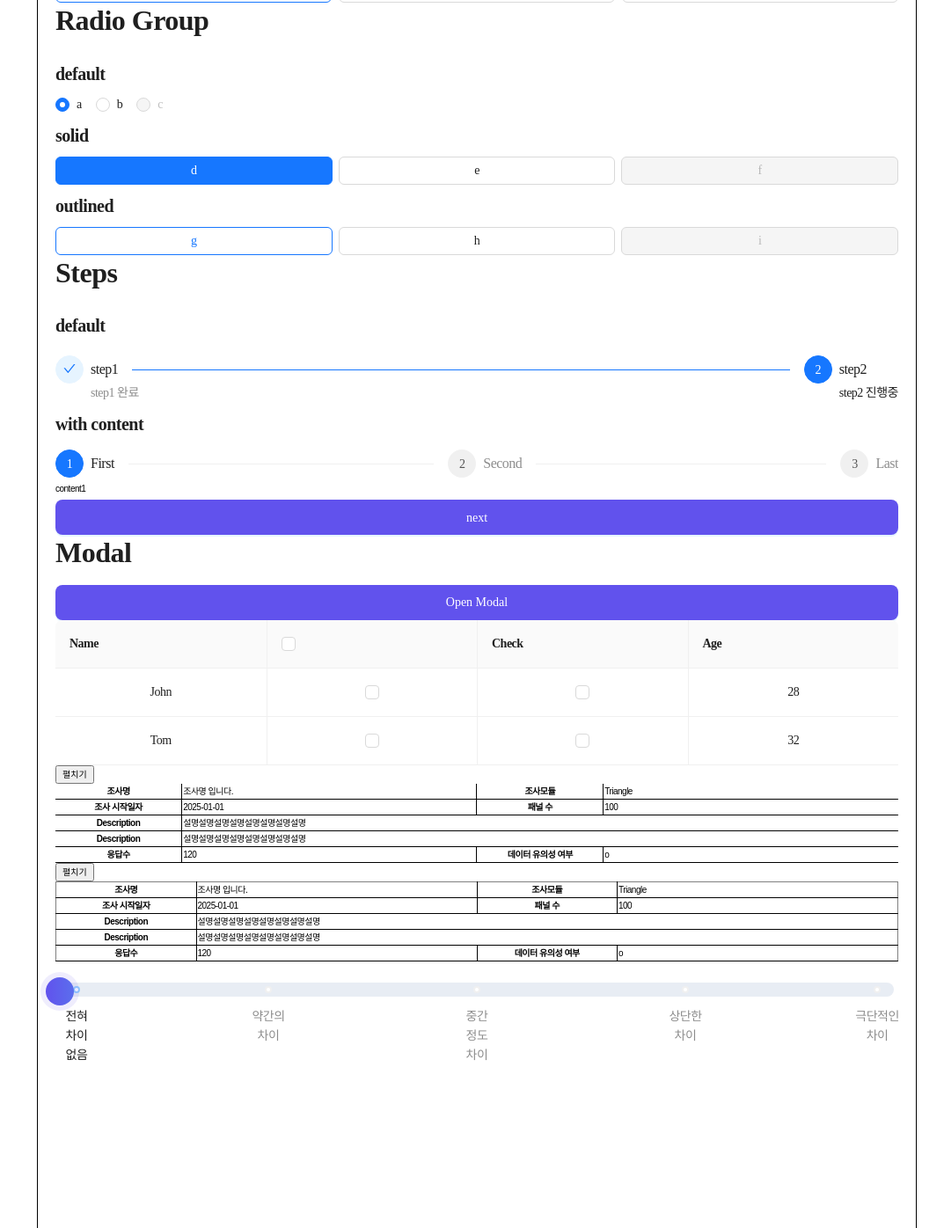
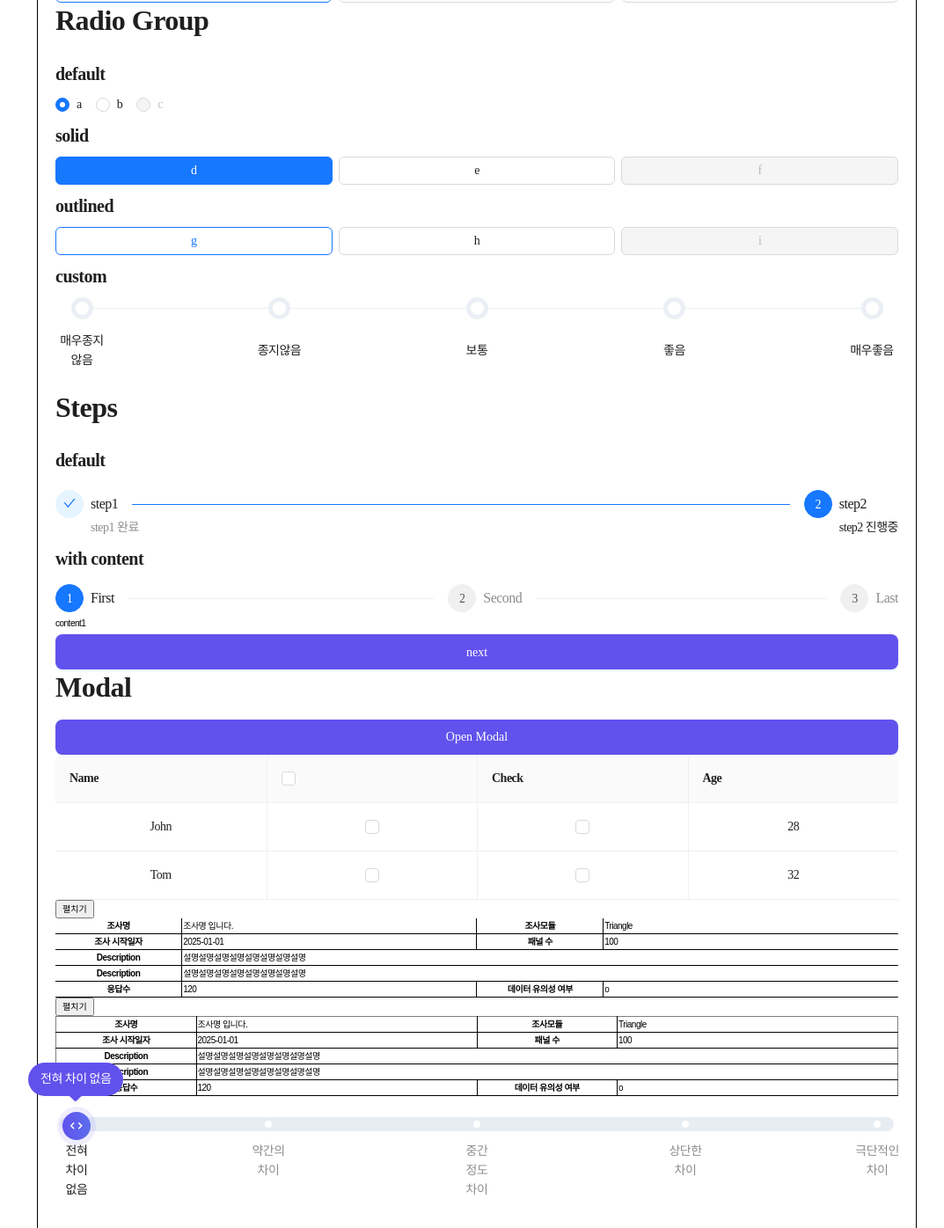
Before and after one commit to 9Gu-Mo/React_Antd, a React (Vite) app: page /common in a window 1280 px wide. Shown: the part 841-2237 px from the top of the page at 88% size, without its empty margins (98-1171 px from the left). Built offline with nearby package versions, Linux system fonts and the light colour scheme.

Commit message:
slider 컴포넌트 커스텀 & 5단계 선택 라디오 버튼 추가

```diff
--- a/src/components/common/AntdRadio.tsx
+++ b/src/components/common/AntdRadio.tsx
@@ -68,6 +68,20 @@ export default function AntdRadio() {
             ]}
           />
         </Flex>
+
+        <Flex vertical>
+          <Title level={4}>custom</Title>
+          <Radio.Group
+            className="rdo-custom"
+            options={[
+              { value: "rdo-1", label: "매우종지 않음" },
+              { value: "rdo-2", label: "종지않음" },
+              { value: "rdo-3", label: "보통" },
+              { value: "rdo-4", label: "좋음" },
+              { value: "rdo-5", label: "매우좋음" },
+            ]}
+          />
+        </Flex>
       </Flex>
     </>
   );
--- a/src/components/common/AntdSlider.tsx
+++ b/src/components/common/AntdSlider.tsx
@@ -1,19 +1,28 @@
-import { Slider, type SliderSingleProps } from "antd";
+import SliderFiveStep from "./SliderFiveStep";
 
 export default function AntdSlider() {
-  const marks: SliderSingleProps["marks"] = {
-    0: "전혀 차이 없음",
-    25: "약간의 차이",
-    50: "중간 정도 차이",
-    75: "상단한 차이",
-    100: "극단적인 차이",
-  };
+  // 15단계
+  // const marksFiftStep: SliderSingleProps["marks"] = {
+  //   0.0: "1",
+  //   7.14: "2",
+  //   14.29: "3",
+  //   21.43: "4",
+  //   28.57: "5",
+  //   35.71: "6",
+  //   42.86: "7",
+  //   50.0: "8",
+  //   57.14: "9",
+  //   64.29: "10",
+  //   71.43: "11",
+  //   78.57: "12",
+  //   85.71: "13",
+  //   92.86: "14",
+  //   100.0: "15",
+  // };
 
   return (
     <>
-      <div className="slider-wrap">
-        <Slider marks={marks} step={25} />
-      </div>
+      <SliderFiveStep />
     </>
   );
 }
--- /dev/null
+++ b/src/components/common/SliderFiveStep.tsx
@@ -0,0 +1,28 @@
+import { Slider, type SliderSingleProps } from "antd";
+
+export default function SliderFiveStep() {
+  // 5단계
+  const marksFiveStep: SliderSingleProps["marks"] = {
+    0: "전혀 차이 없음",
+    25: "약간의 차이",
+    50: "중간 정도 차이",
+    75: "상단한 차이",
+    100: "극단적인 차이",
+  };
+
+  return (
+    <>
+      <div className="slider-wrap">
+        <Slider
+          marks={marksFiveStep}
+          step={null}
+          tooltip={{
+            formatter: (value) => marksFiveStep[value as number] as string,
+            open: true,
+            rootClassName: "tooltip-custom",
+          }}
+        />
+      </div>
+    </>
+  );
+}
--- a/src/global.scss
+++ b/src/global.scss
@@ -94,6 +94,84 @@ h1.ant-typography {
       display: none;
       visibility: hidden;
       opacity: 0;
+    }
+  }
+}
+
+.rdo-custom {
+  position: relative;
+  display: flex;
+  align-items: flex-start;
+  justify-content: space-between;
+
+  &::before {
+    content: "";
+    position: absolute;
+    top: 12px;
+    left: 25px;
+    right: 25px;
+    height: 1px;
+    background-color: #ebeff5;
+  }
+
+  > label {
+    flex-direction: column;
+    align-items: center;
+    justify-content: center;
+    width: 60px;
+
+    .ant-radio {
+      min-height: 39px;
+
+      &-inner {
+        width: 25px;
+        height: 25px;
+        background-color: #ebeff5;
+        border: none;
+
+        &::before {
+          content: "";
+          background-color: #ffffff;
+          width: 15px;
+          height: 15px;
+          border-radius: 15px;
+          position: absolute;
+          top: 5px;
+          left: 5px;
+        }
+      }
+
+      &-label {
+        display: flex;
+        text-align: center;
+        align-items: center;
+        padding-inline-start: 0 !important;
+        padding-inline-end: 0 !important;
+        height: 44px;
+      }
+    }
+  }
+
+  .ant-radio-wrapper-checked {
+    .ant-radio-inner {
+      width: 39px;
+      height: 39px;
+      background-color: rgba(97, 82, 237, 0.1);
+      inset-block-start: -7px;
+      transition: none;
+
+      &::before {
+        width: 29px;
+        height: 29px;
+        background: url("../public/icon-check.svg"),
+          linear-gradient(90deg, rgba(97, 82, 237, 1) 0%, rgba(91, 110, 237, 1) 100%);
+        background-repeat: no-repeat;
+        background-position: center;
+      }
+
+      &::after {
+        display: none;
+      }
     }
   }
 }
@@ -280,14 +358,25 @@ h1.ant-typography {
       &:focus::after {
         width: 32px;
         height: 32px;
-        background: linear-gradient(90deg, rgba(97, 82, 237, 1) 0%, rgba(91, 110, 237, 1) 100%);
+        background: url("../public/icon-arrow-both.svg"),
+          linear-gradient(90deg, rgba(97, 82, 237, 1) 0%, rgba(91, 110, 237, 1) 100%);
+        background-repeat: no-repeat;
+        background-position: center;
         inset-block-start: -11px;
         inset-inline-start: -11px;
-        box-shadow: none;
+        box-shadow: none !important;
         outline: none;
         transform: translate(-50%, -50%);
         top: 50%;
         left: 50%;
+      }
+
+      &[aria-valuenow="0"] {
+        left: 2% !important;
+      }
+
+      &[aria-valuenow="100"] {
+        left: 98% !important;
       }
     }
 
@@ -305,6 +394,7 @@ h1.ant-typography {
     &-dot {
       top: 50%;
       transform: translate(-50%, -50%) !important;
+      border: none;
 
       &:first-child {
         left: 2% !important;
@@ -313,6 +403,10 @@ h1.ant-typography {
       &:last-child {
         left: 98% !important;
       }
+
+      // &:nth-child(2n) {
+      //   display: none;
+      // }
     }
 
     &-mark {
@@ -327,7 +421,28 @@ h1.ant-typography {
         &:last-child {
           left: 98% !important;
         }
+
+        // &:nth-child(2n) {
+        //   display: none;
+        // }
       }
     }
   }
 }
+
+.tooltip-custom {
+  .ant-tooltip-content {
+    .ant-tooltip-inner {
+      background-color: #6152ed;
+      box-shadow: none;
+      border-radius: 100px;
+      padding: 8px 14px;
+    }
+  }
+  .ant-tooltip-arrow {
+    &::before,
+    &::after {
+      background-color: #6152ed;
+    }
+  }
+}
```
Also changed, not shown: public/icon-arrow-both.svg (added), public/icon-check.svg (added).
